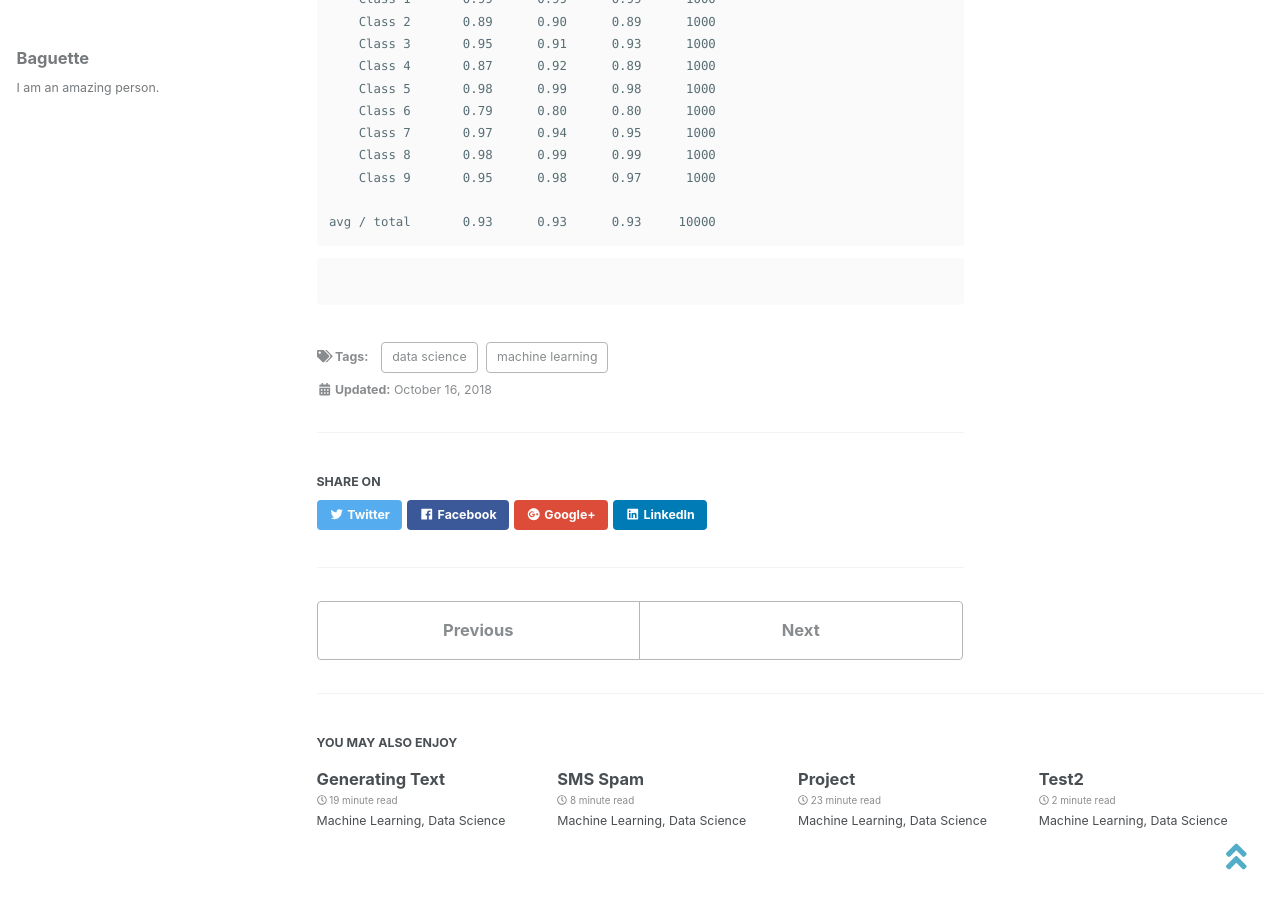
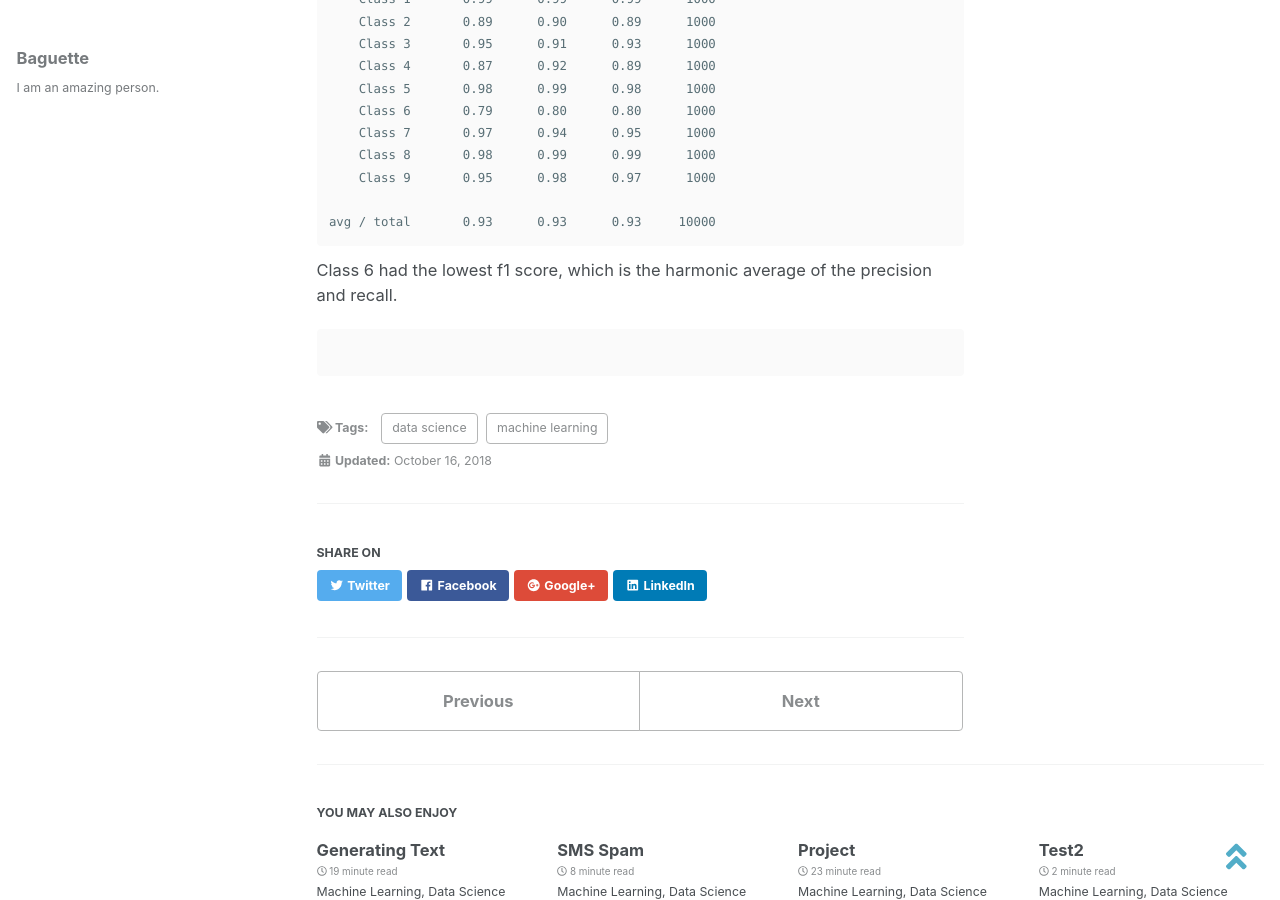
Before and after one commit to baguettexci/baguettexci.gituhb.io, a Jekyll site: the page built from _posts/2018-10-16-Fashion-MNIST.md, in a window 1280 px wide and 900 px high, scrolled down 17206 px. Built offline with Jekyll 4.4.1, drawn with Linux system fonts in a browser that asks for light colours; nearby versions of some CDN libraries; formulas are drawn with MathJax 3.

Commit message:
Update 2018-10-16-Fashion-MNIST.md

````diff
--- a/_posts/2018-10-16-Fashion-MNIST.md
+++ b/_posts/2018-10-16-Fashion-MNIST.md
@@ -1062,6 +1062,8 @@ print(classification_report(y_test, predicted_classes, target_names = target_nam
 avg / total       0.93      0.93      0.93     10000
 {% endhighlight %}
 
+Class 6 had the lowest f1 score, which is the harmonic average of the precision and recall.
+
 ```python
 
 ```
````
